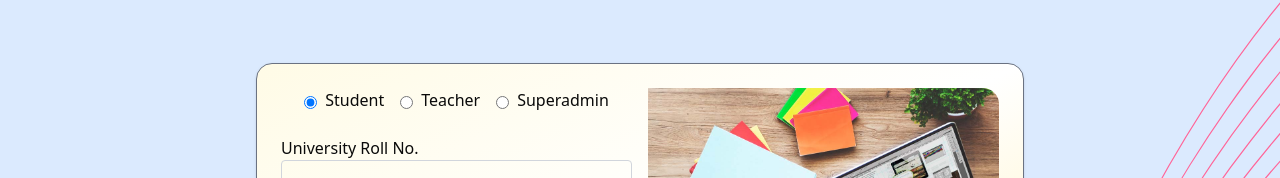
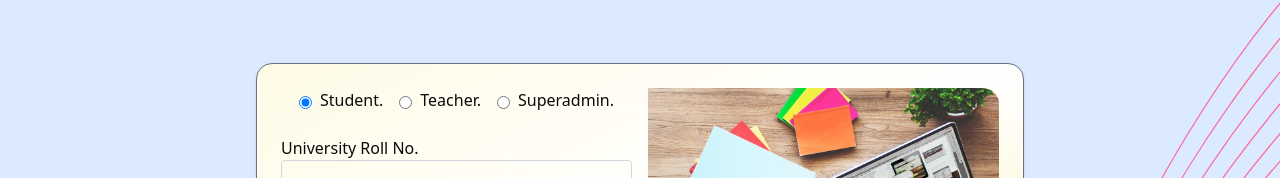
Before and after one commit to Semicolon-Product/maar-frontend, a React (Vite) app: page /login in a window 1280 px wide. Shown: the part 146-324 px from the top of the page. Built offline with nearby package versions, Linux system fonts and the light colour scheme.

Commit message:
fix: update label styling in Login component for better visibility

```diff
--- a/src/pages/Login.tsx
+++ b/src/pages/Login.tsx
@@ -178,7 +178,7 @@ const Login = () => {
                                         setFormError({});
                                     }}
                                 />
-                                <span className="capitalize">{r}</span>
+                                <span className="capitalize dark:text-black">{r}.</span>
                             </label>
                         ))}
                     </div>
```
